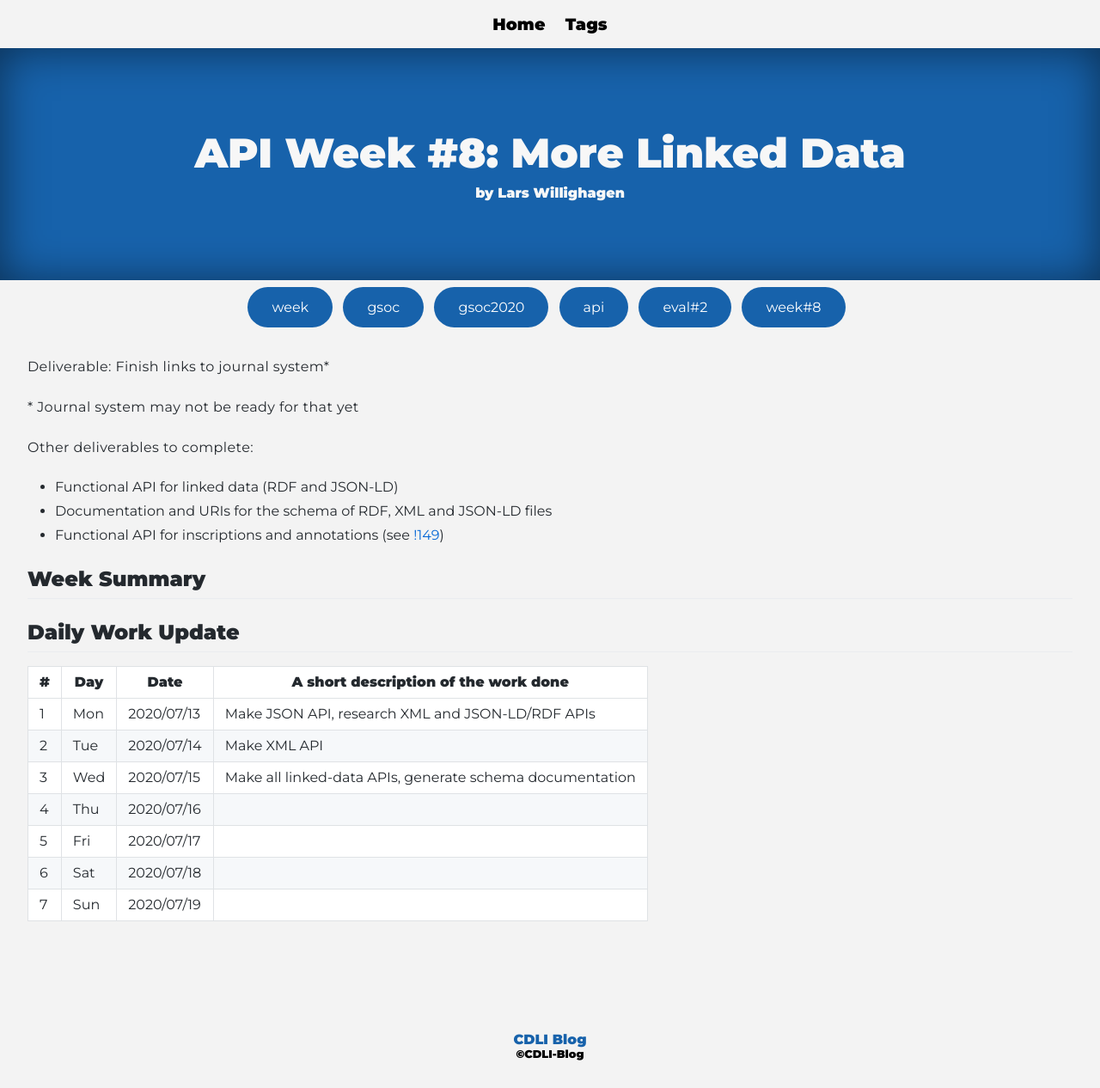
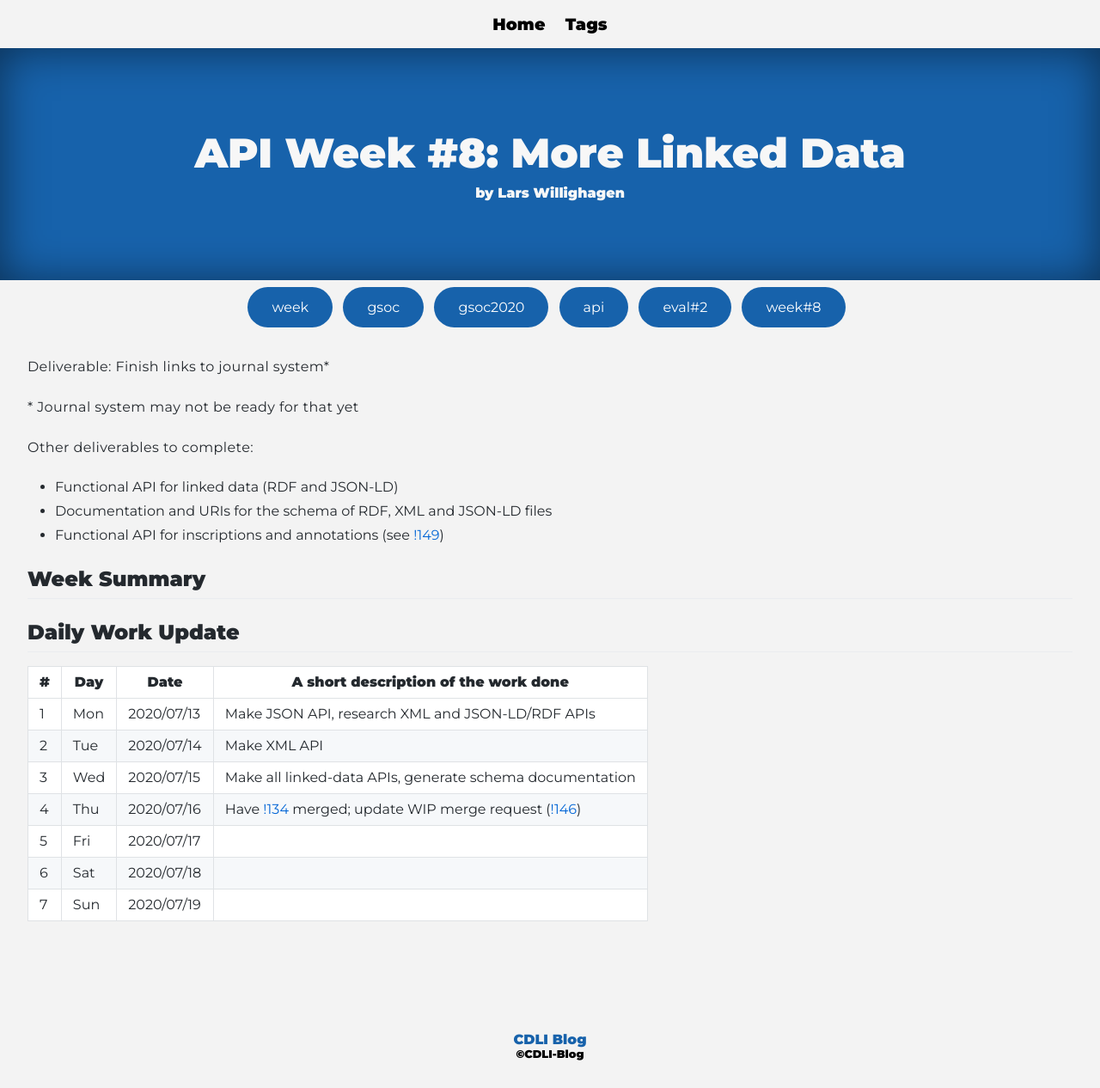
Before and after one commit to cdli-gh/blog, a Jekyll site: the page built from _blog/gsoc20/api/posts/09_week8.md, in a window 1280 px wide. Shown: the whole page at 86% size. Built offline with Jekyll 4.4.1, drawn with Linux system fonts in a browser that asks for light colours; Markdown is read by kramdown in place of the engine named in the settings.

Commit message:
gsoc20/api: 8:4

```diff
--- a/_blog/gsoc20/api/posts/09_week8.md
+++ b/_blog/gsoc20/api/posts/09_week8.md
@@ -25,7 +25,7 @@ Other deliverables to complete:
 | 1 | Mon | 2020/07/13 | Make JSON API, research XML and JSON-LD/RDF APIs |
 | 2 | Tue | 2020/07/14 | Make XML API |
 | 3 | Wed | 2020/07/15 | Make all linked-data APIs, generate schema documentation |
-| 4 | Thu | 2020/07/16 |  |
+| 4 | Thu | 2020/07/16 | Have [!134](https://gitlab.com/cdli/framework/-/merge_requests/134) merged; update WIP merge request ([!146](https://gitlab.com/cdli/framework/-/merge_requests/146)) |
 | 5 | Fri | 2020/07/17 |  |
 | 6 | Sat | 2020/07/18 |  |
 | 7 | Sun | 2020/07/19 |  |
```
